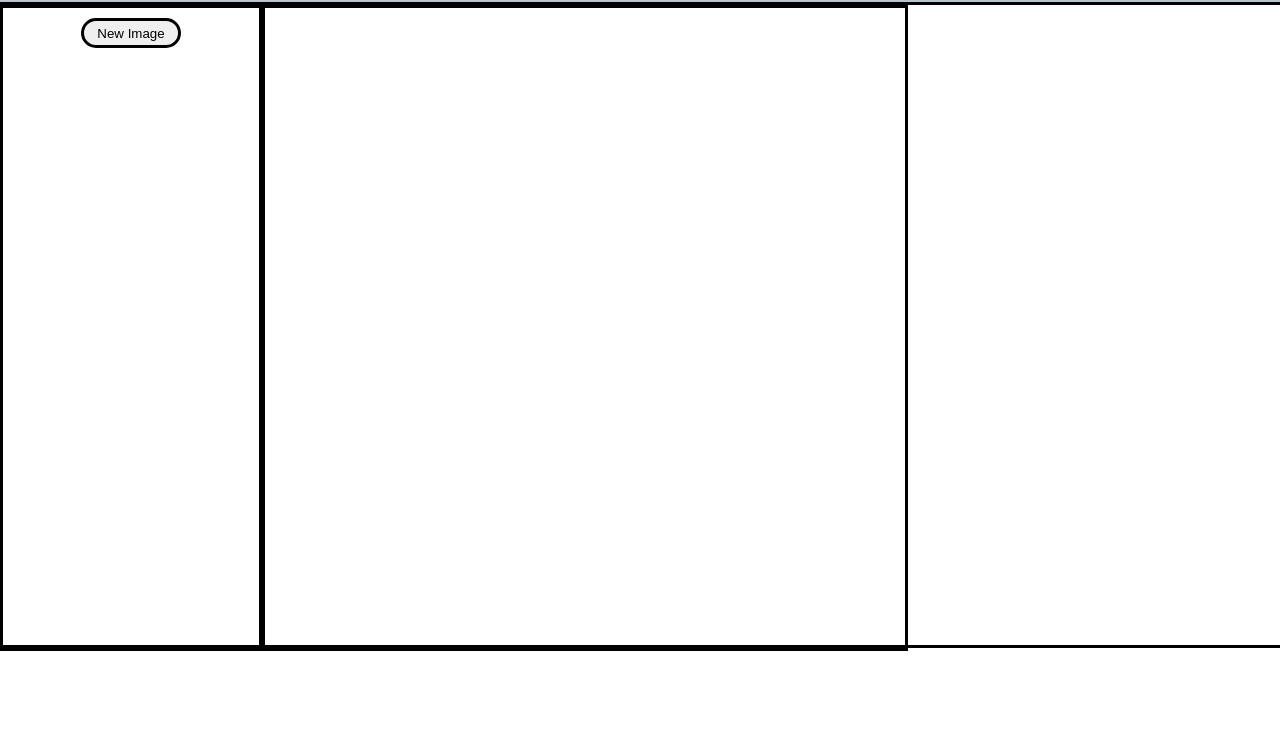
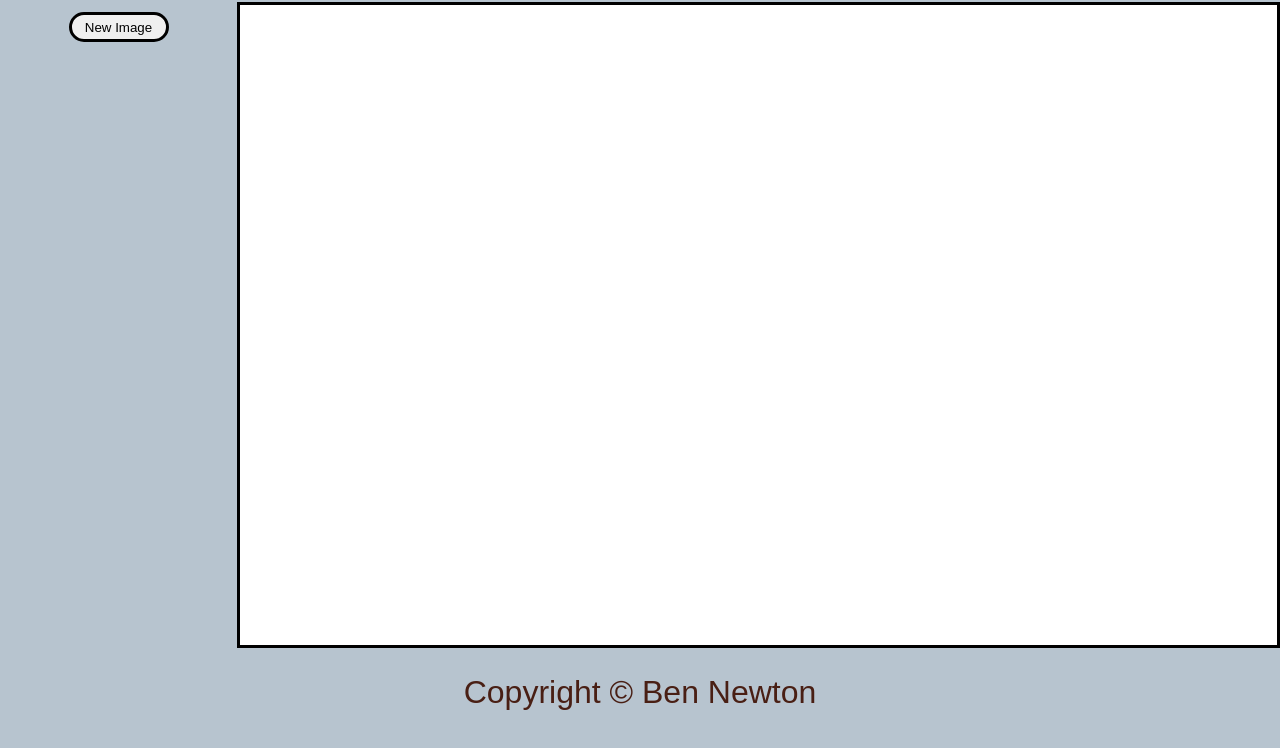
Before and after one commit to BenNewton1991/sketch, a plain HTML site: page index.html in a window 1280 px wide. Shown: the part 78-826 px from the top of the page. Before the commit the page ends 800 px from the top, so only its background shows below. Drawn offline with Linux system fonts and the light colour scheme.

Commit message:
changed background color, added functionality.

```diff
--- a/index.html
+++ b/index.html
@@ -25,6 +25,7 @@
 
     </div>
     <div class="footer">
+        <p class="title">Copyright © Ben Newton</p>
 
     </div>
 
--- a/script.js
+++ b/script.js
@@ -19,7 +19,7 @@ function add_squares () {
     for (let i =0; i < 256; i++){
         let a = document.createElement('div');
         a.classList.add('sqr');
-        a.addEventListener('mouseover', function (){
+        a.addEventListener('mousedown', function (){
             a.classList.add('sqr_hovered')
         })
 
--- a/styles.css
+++ b/styles.css
@@ -2,13 +2,16 @@ body {
     display: flex;
     flex-direction: column;
     align-items: center;
+    height:100%;
+    overflow: hidden;
     padding: 0px;
     margin: 0px;
     font-family: Arial, Helvetica, sans-serif;
+    background-color: #B7C4CF;
 
 }
 
-.header {
+.header, footer {
     display: flex;
     align-items: center;
     justify-content: center;
@@ -28,7 +31,6 @@ body {
     display: flex;
     height: 80vh;
     width: 100%;
-    border: solid;
 }
 
 .side-bar {
@@ -37,14 +39,14 @@ body {
     flex-direction: column;
     height: 80vh;
     width: 20%;
-    border: solid;
 }
 
 #grid {
     display: flex;
     flex-wrap: wrap;
+    background-color: white;
     height: 80vh;
-    width: 80vh;
+    width: 140vh;
     border: solid;
     margin: 0px;
     padding: 0px;
@@ -52,7 +54,7 @@ body {
 
 .sqr {
     width: 6.25%;
-    height: 6.25%;
+    height: 10.93%;
     margin: 0px;
     padding: 0px;
 
```
